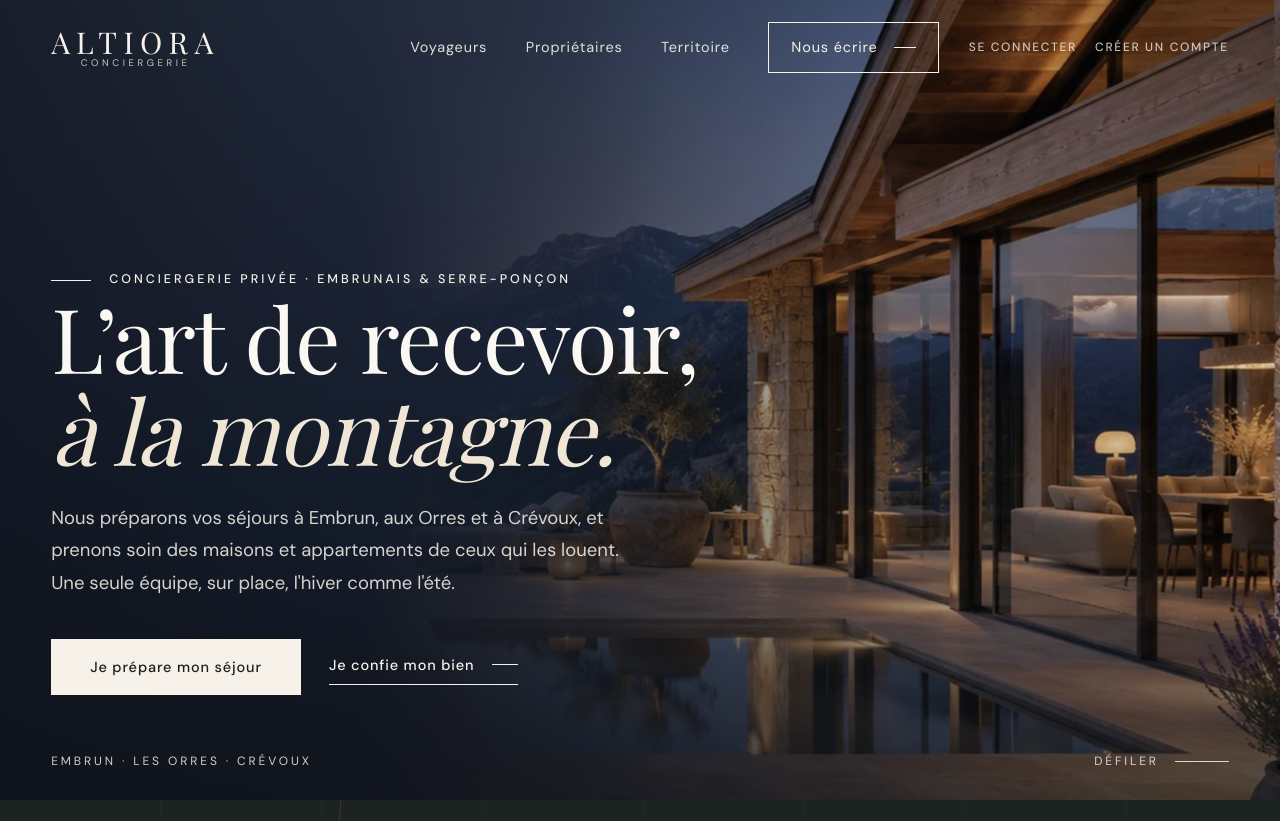
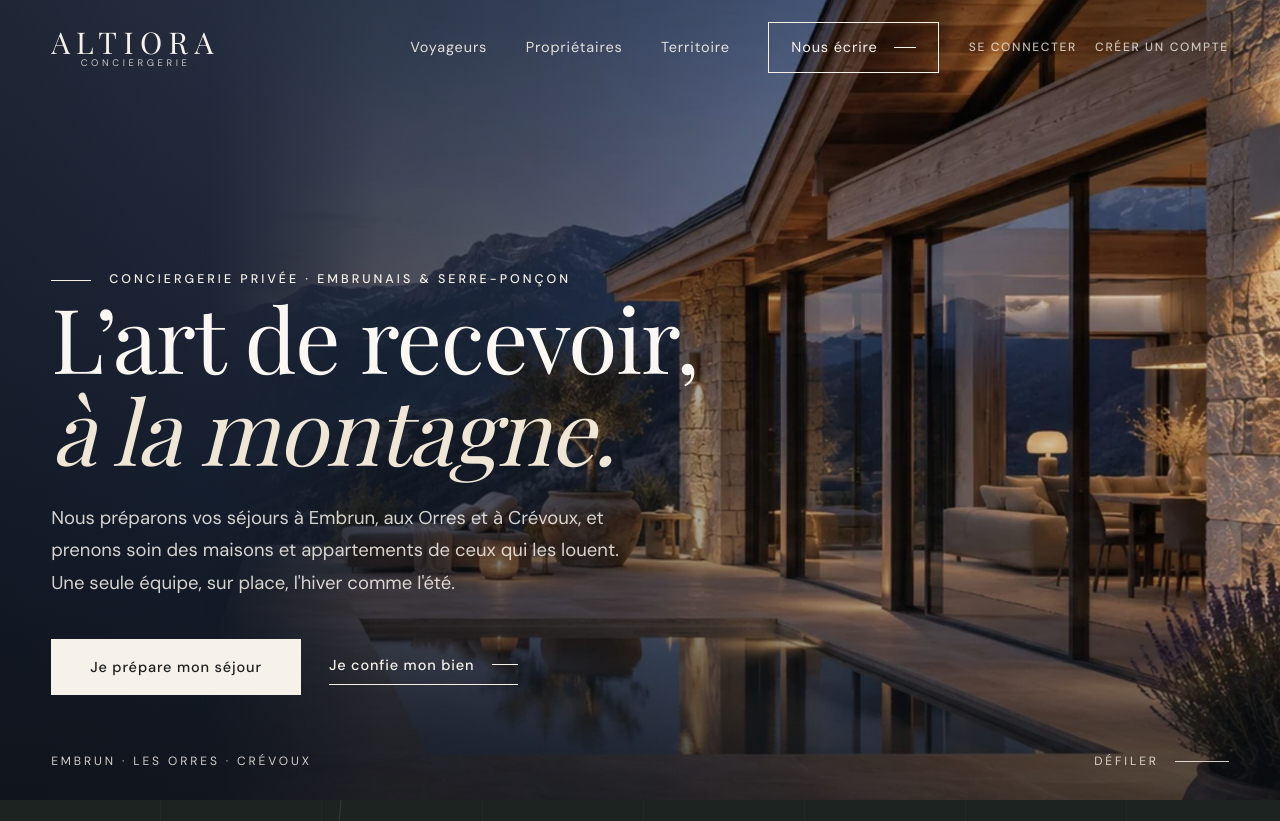
Before and after one commit to gaetraimbault-ux/conciergerie-, a website built with Vite: page index.html in a window 1280 px wide. Shown: the top 821 px of the page. Built offline with nearby package versions, Linux system fonts and the light colour scheme; some packages are replaced by stand-ins of ours; no server answers; the database is empty; a web font is replaced by a local one.

Commit message:
Ouverture : fondu réduit, l'image occupe plus de place
Co-Authored-By: Claude Opus 5.5 <noreply@anthropic.com>
Claude-Session: https://claude.ai/code/session_01VwFN7cFjEwQf3waMi4SBhn

```diff
--- a/index.html
+++ b/index.html
@@ -361,7 +361,7 @@ nav a[aria-current="page"]{border-bottom:1px solid currentColor}
 
 /* Ouverture : la scène de nuit */
 .hero{min-height:100svh;display:flex;flex-direction:column;justify-content:flex-end;color:#F6F1E9;background:#18202f;isolation:isolate}
-.hero::after{content:"";position:absolute;inset:0;z-index:-1;background:linear-gradient(90deg, rgba(14,18,26,.78) 0%, rgba(14,18,26,.45) 45%, rgba(14,18,26,0) 75%),linear-gradient(0deg, rgba(14,18,26,.55), transparent 35%)}
+.hero::after{content:"";position:absolute;inset:0;z-index:-1;background:linear-gradient(90deg, rgba(14,18,26,.62) 0%, rgba(14,18,26,.3) 42%, rgba(14,18,26,0) 65%),linear-gradient(0deg, rgba(14,18,26,.55), transparent 35%)}
 .scene{position:absolute;inset:0;width:100%;height:100%;z-index:-2;display:block}
 .scene .sc-chalet rect[fill^="url"]{animation:flicker 5s ease-in-out infinite}
 .hero .wrap{display:block;padding-block:0}
@@ -423,7 +423,7 @@ section.block .wrap{padding-block:120px}
 .who{border-color:var(--ink)}
 .field input:focus,.field select:focus,.field textarea:focus{border-color:var(--sand)}
 
-.hero-img{position:absolute;top:0;right:0;bottom:0;left:auto;width:72%;height:100%;object-fit:cover;object-position:center;z-index:-2;-webkit-mask-image:linear-gradient(90deg,transparent 0,#000 34%);mask-image:linear-gradient(90deg,transparent 0,#000 34%)}
+.hero-img{position:absolute;top:0;right:0;bottom:0;left:auto;width:84%;height:100%;object-fit:cover;object-position:left center;z-index:-2;-webkit-mask-image:linear-gradient(90deg,transparent 0,#000 16%);mask-image:linear-gradient(90deg,transparent 0,#000 16%)}
 .hero:has(.hero-img){background:linear-gradient(180deg,#3a4763 0%,#2a3550 38%,#1b2940 62%,#1a1f2b 100%)}
 header .acc-links a{color:inherit}
 .hero-img + .scene{display:none}
```
